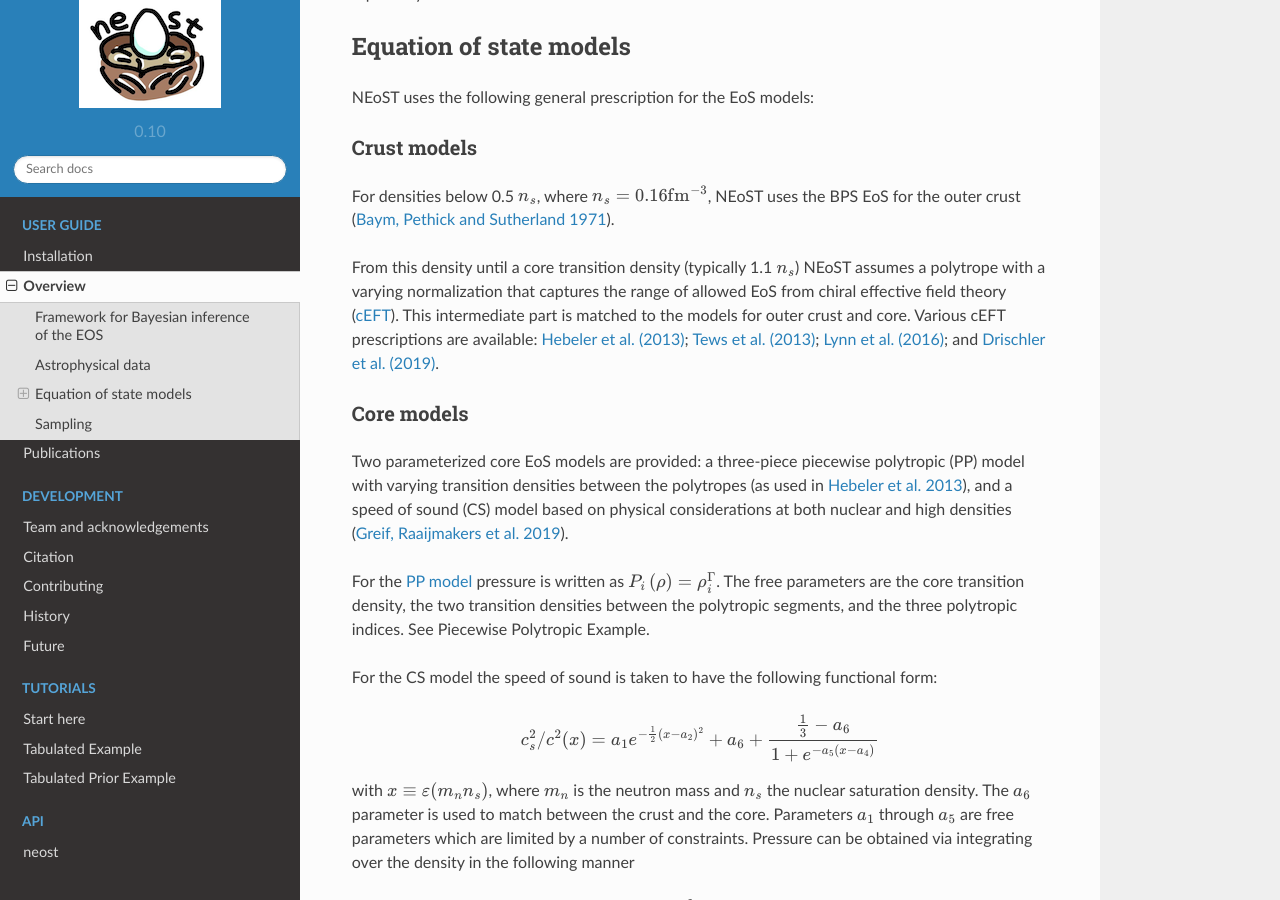
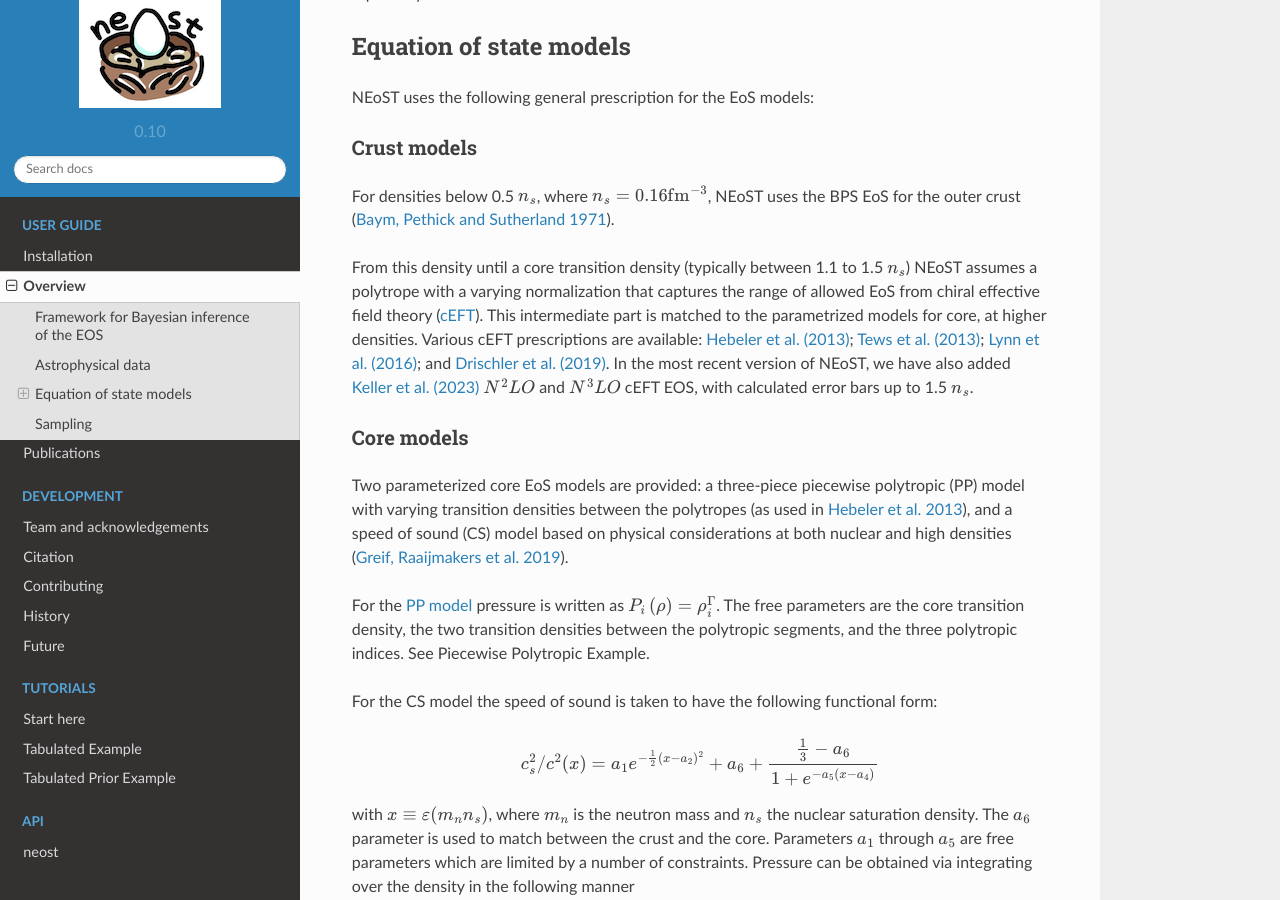
Before and after one commit to xpsi-group/neost, a Sphinx documentation site: the page built from docs/source/overview.rst, in a window 1280 px wide and 900 px high, scrolled down 1492 px. Built offline with Sphinx 7.4.7 and the Read the Docs theme 2.0.0, drawn with Linux system fonts in a browser that asks for light colours; pages that are not in the unit, such as notebooks, are missing from menus.

Commit message:
Update overview.rst

```diff
--- a/docs/source/overview.rst
+++ b/docs/source/overview.rst
@@ -63,7 +63,7 @@ Crust models
 
 For densities below 0.5 :math:`n_s`, where :math:`n_s = 0.16 \mathrm{fm}^{-3}`,  NEoST uses the BPS EoS for the outer crust (`Baym, Pethick and Sutherland 1971  <https://ui.adsabs.harvard.edu/abs/1971ApJ...170..299B/abstract>`_).
 
-From this density until a core transition density (typically 1.1 :math:`n_s`) NEoST assumes a polytrope with a varying normalization that captures the range of allowed EoS from chiral effective field theory (`cEFT  <https://ui.adsabs.harvard.edu/abs/2010PhRvC..82a4314H/abstract>`_).  This intermediate part is matched to the models for outer crust and core.  Various cEFT prescriptions are available:  `Hebeler et al. (2013) <https://ui.adsabs.harvard.edu/abs/2013ApJ...773...11H/abstract>`_; `Tews et al. (2013) <https://ui.adsabs.harvard.edu/abs/2013PhRvL.110c2504T/abstract>`_; `Lynn et al. (2016) <https://ui.adsabs.harvard.edu/abs/2016PhRvL.116f2501L/abstract>`_; and `Drischler et al. (2019) <https://ui.adsabs.harvard.edu/abs/2019PhRvL.122d2501D/abstract>`_.
+From this density until a core transition density (typically between 1.1 to 1.5 :math:`n_s`) NEoST assumes a polytrope with a varying normalization that captures the range of allowed EoS from chiral effective field theory (`cEFT  <https://ui.adsabs.harvard.edu/abs/2010PhRvC..82a4314H/abstract>`_). This intermediate part is matched to the parametrized models for core, at higher densities.  Various cEFT prescriptions are available:  `Hebeler et al. (2013) <https://ui.adsabs.harvard.edu/abs/2013ApJ...773...11H/abstract>`_; `Tews et al. (2013) <https://ui.adsabs.harvard.edu/abs/2013PhRvL.110c2504T/abstract>`_; `Lynn et al. (2016) <https://ui.adsabs.harvard.edu/abs/2016PhRvL.116f2501L/abstract>`_; and `Drischler et al. (2019) <https://ui.adsabs.harvard.edu/abs/2019PhRvL.122d2501D/abstract>`_. In the most recent version of NEoST, we have also added `Keller et al. (2023) <https://ui.adsabs.harvard.edu/abs/2023PhRvL.130g2701K/abstract>`_ :math:`N^{2}LO` and :math:`N^{3}LO` cEFT EOS, with calculated error bars up to 1.5 :math:`n_s`.
 
 Core models
 ^^^^^^^^^^^
```
